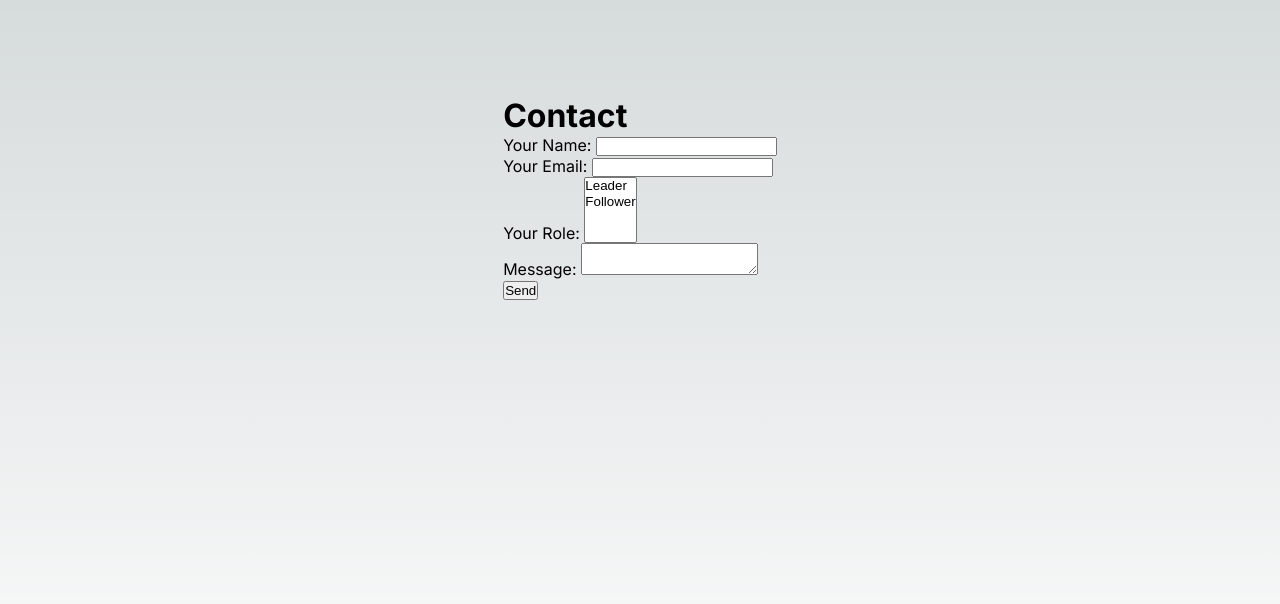
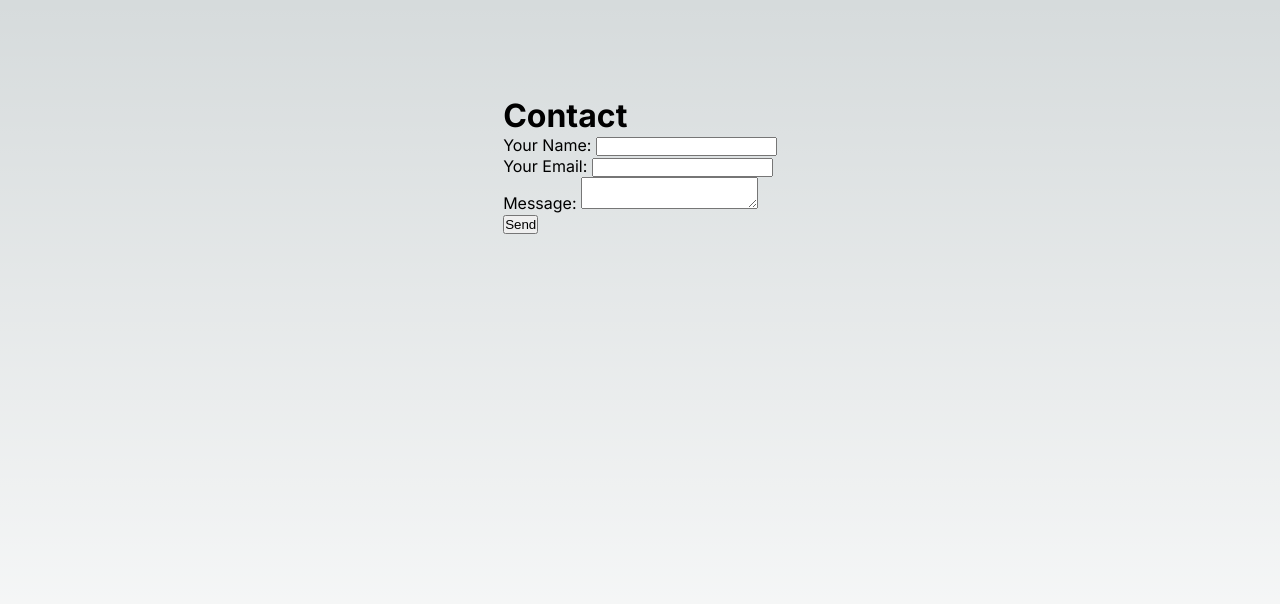
Before and after one commit to MelvinPeepers/next_starter_netlify_basic, a Next.js app: page /contact in a window 1280 px wide. Shown: the top 604 px of the page. Built offline with nearby package versions, Linux system fonts and the light colour scheme.

Commit message:
added forms

```diff
--- a/src/app/contact/page.jsx
+++ b/src/app/contact/page.jsx
@@ -1,5 +1,4 @@
 import React from 'react'
-import Image from 'next/image'
 import styles from '../page.module.css'
 
 const page = () => {
@@ -13,18 +12,12 @@ const page = () => {
         <div>
 
         </div>
-        <form name="contact" method="POST" data-netlify="true">
+            <form classname="form-contact" name="contact" method="POST" data-netlify="true">
                 <p>
                     <label>Your Name: <input type="text" name="name" /></label>
                 </p>
                 <p>
                     <label>Your Email: <input type="email" name="email" /></label>
-            </p>
-            <p>
-                <label>Your Role: <select name="role[]" multiple>
-                <option value="leader">Leader</option>
-                <option value="follower">Follower</option>
-                </select></label>
                 </p>
                 <p>
                     <label>Message: <textarea name="message"></textarea></label>
```
Also changed, not shown: src/app/page.module.css (line endings or trailing spaces). Lines whose indentation alone changed are shown as unchanged.
